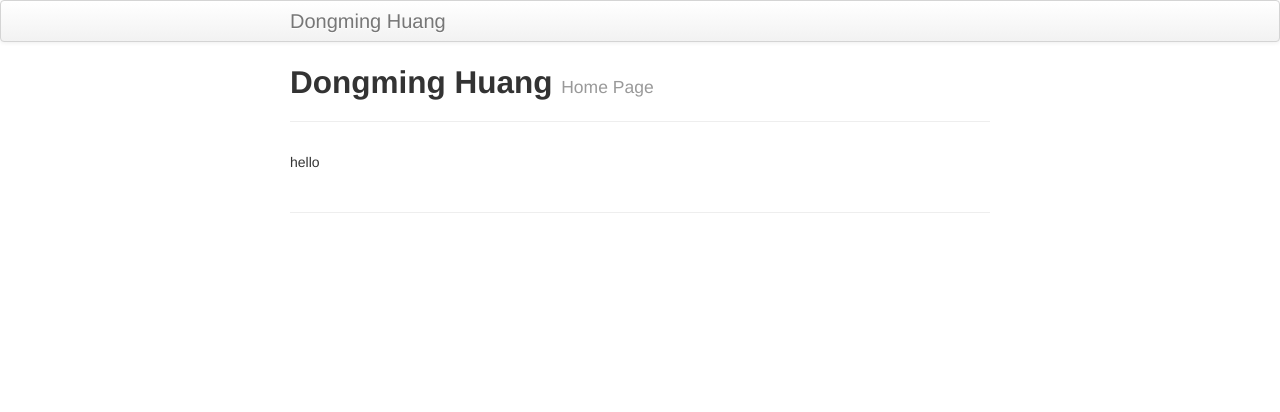
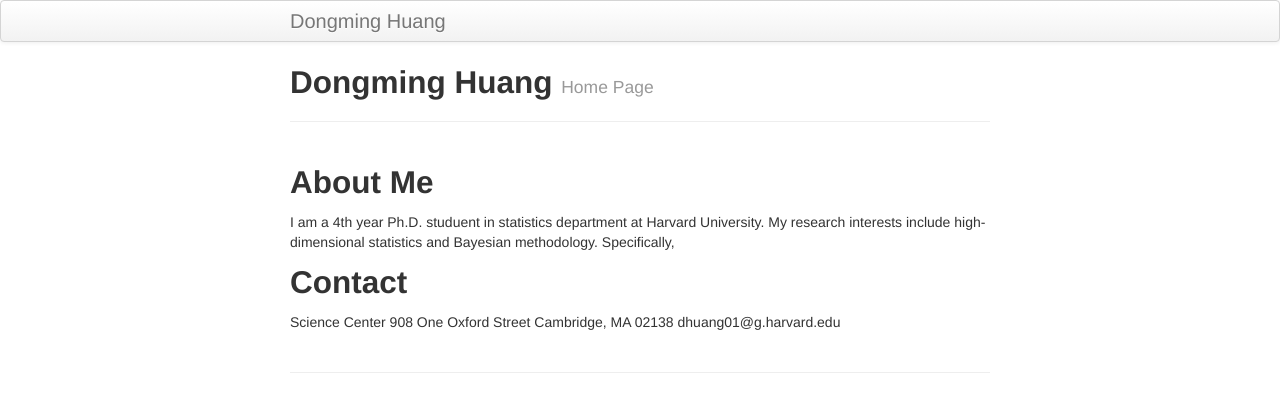
Before and after one commit to stathuang/dmhuang.github.io, a Jekyll site: the page built from index.md, in a window 1280 px wide. Shown: the top 412 px of the page. Built offline with Jekyll 4.4.1, drawn with Linux system fonts in a browser that asks for light colours.

Commit message:
Update index.md

```diff
--- a/index.md
+++ b/index.md
@@ -5,4 +5,11 @@
 description: Personal Webpage
 ---
 
-hello
+## About Me
+I am a 4th year Ph.D. studuent in statistics department at Harvard University. My research interests include high-dimensional statistics and Bayesian methodology. Specifically,
+
+## Contact
+Science Center 908
+One Oxford Street
+Cambridge, MA 02138
+dhuang01@g.harvard.edu
```
